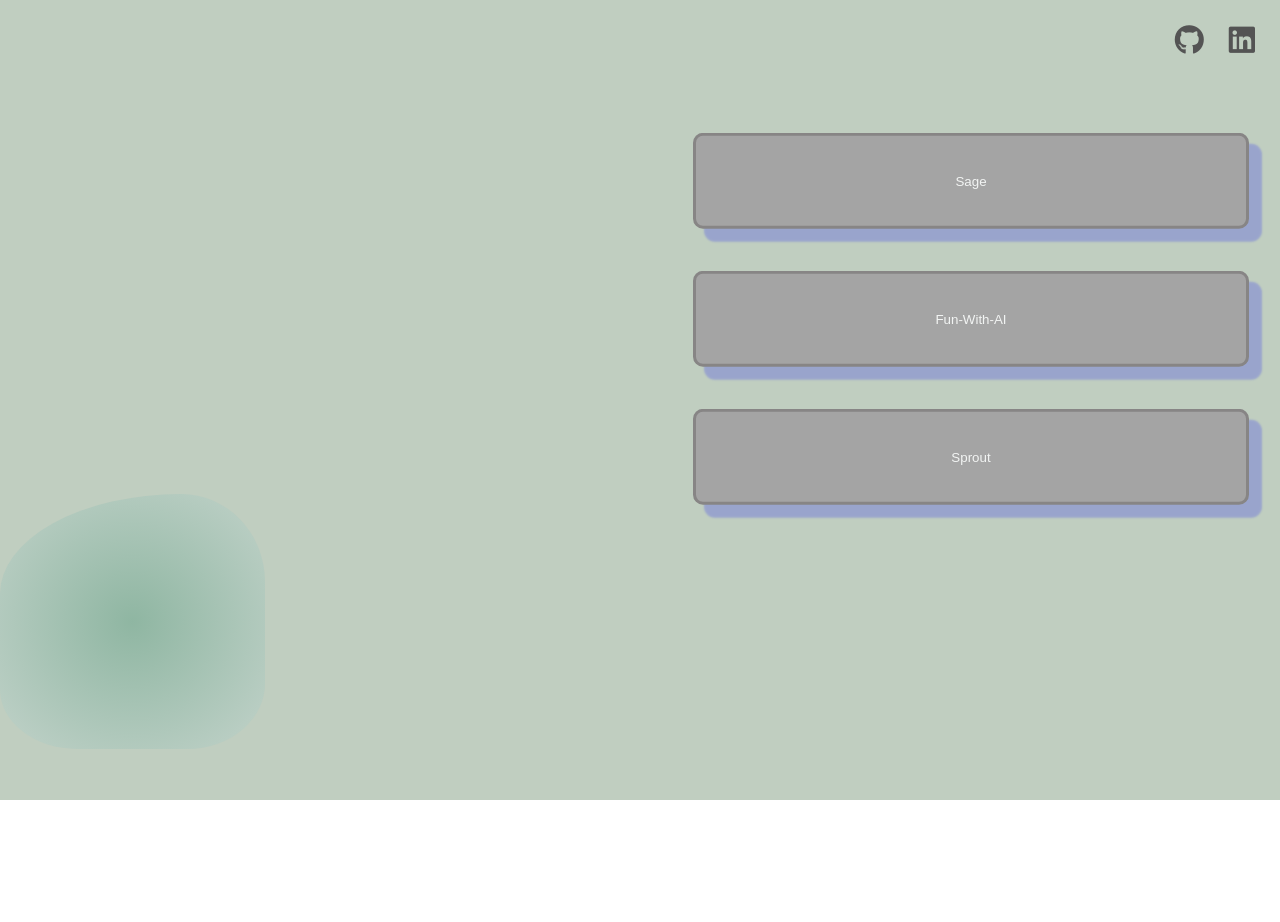
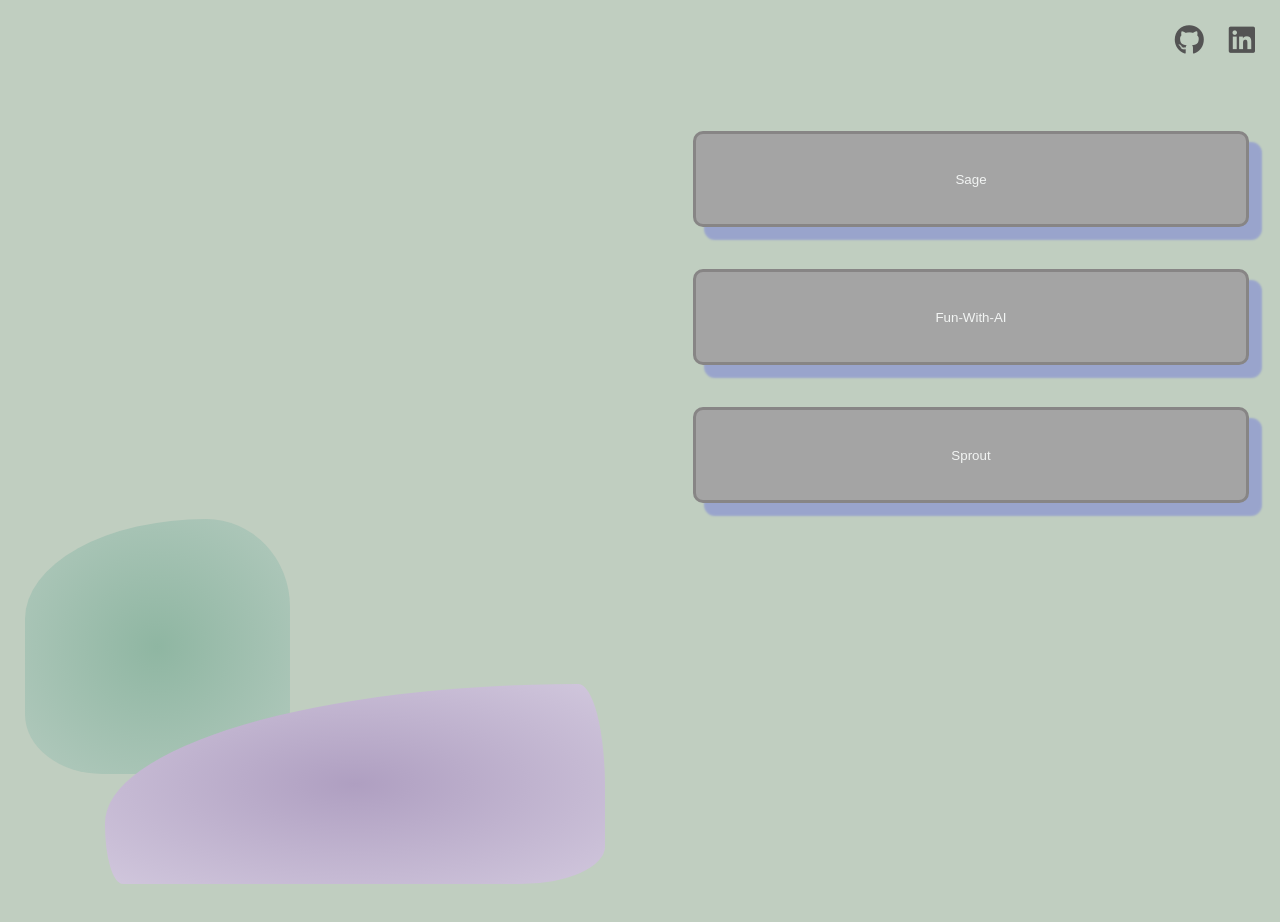
Before and after one commit to Sasu-Osayande/portfolio, a React (Create React App) app: page /sasu in a window 1280 px wide. Shown: the top 922 px of the page. Before the commit the page ends 800 px from the top, so only its background shows below. Built offline with nearby package versions, Linux system fonts and the light colour scheme.

Commit message:
Add more shape styling to bottom of page

```diff
--- a/src/components/Portfolio.css
+++ b/src/components/Portfolio.css
@@ -52,9 +52,15 @@ i {
 }
 
 @keyframes floating {
-  0% { transform: translate(0,  0px); }
-  50%  { transform: translate(0, 15px); }
-  100%   { transform: translate(0, -0px); }
+  0% {
+    transform: translate(0, 0px);
+  }
+  50% {
+    transform: translate(0, 15px);
+  }
+  100% {
+    transform: translate(0, -0px);
+  }
 }
 
 .Project:hover {
@@ -76,13 +82,27 @@ i {
   animation-play-state: paused;
 }
 
-.Blob {
+.Blob1 {
   display: block;
   width: 265px;
   height: 255px;
   background-color: #8fb6a2;
   border-radius: 117% 54% 50% 50% / 67% 59% 44% 40%;
-  background-image: radial-gradient(#8fb6a2, #c1d2c9);
+  background-image: radial-gradient(#8fb6a2, #c1d2c9b3);
+  margin: 25px;
+}
+
+.Blob2 {
+  display: block;
+  width: 500px;
+  height: 200px;
+  background-color: #af9fc1;
+  border-radius: 106% 6% 19% 4% / 78% 58% 21% 33%;
+  background-image: radial-gradient(#af9fc1, #e0d9e9af);
+  /* margin: 25px; */
+  position: relative;
+  bottom: 115px;
+  left: 105px;
 }
 
 .Btn-project {
--- a/src/components/Portfolio.js
+++ b/src/components/Portfolio.js
@@ -42,7 +42,11 @@ function Portfolio() {
         </button>
       </div>
       <div>
-        <div className="Blob"></div>
+        <div className="Blob1"></div>
+        <div className="Blob2"></div>
+        <div className="Blob3"></div>
+        <div className="Blob4"></div>
+        <div className="Blob5"></div>
       </div>
     </div>
   );
```
